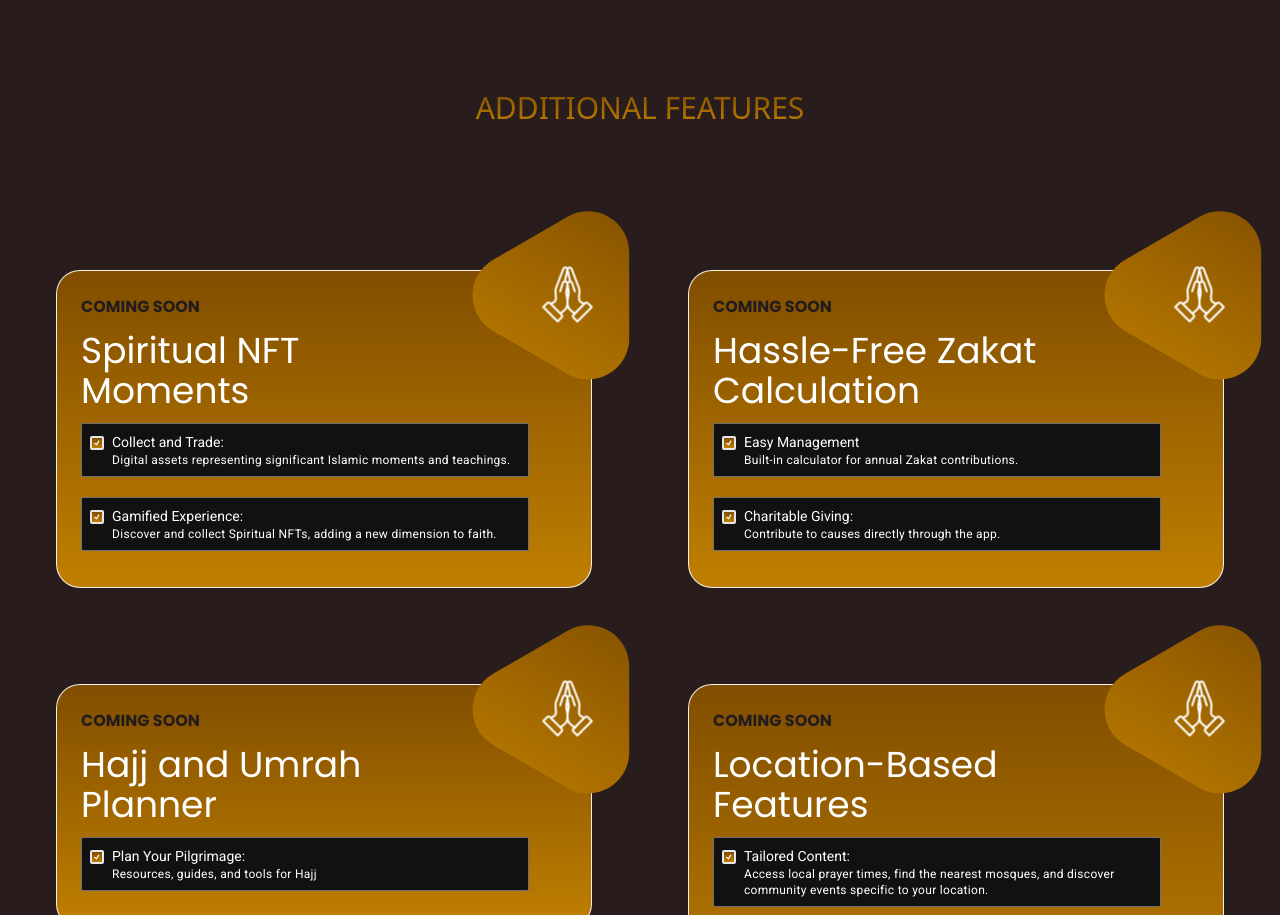
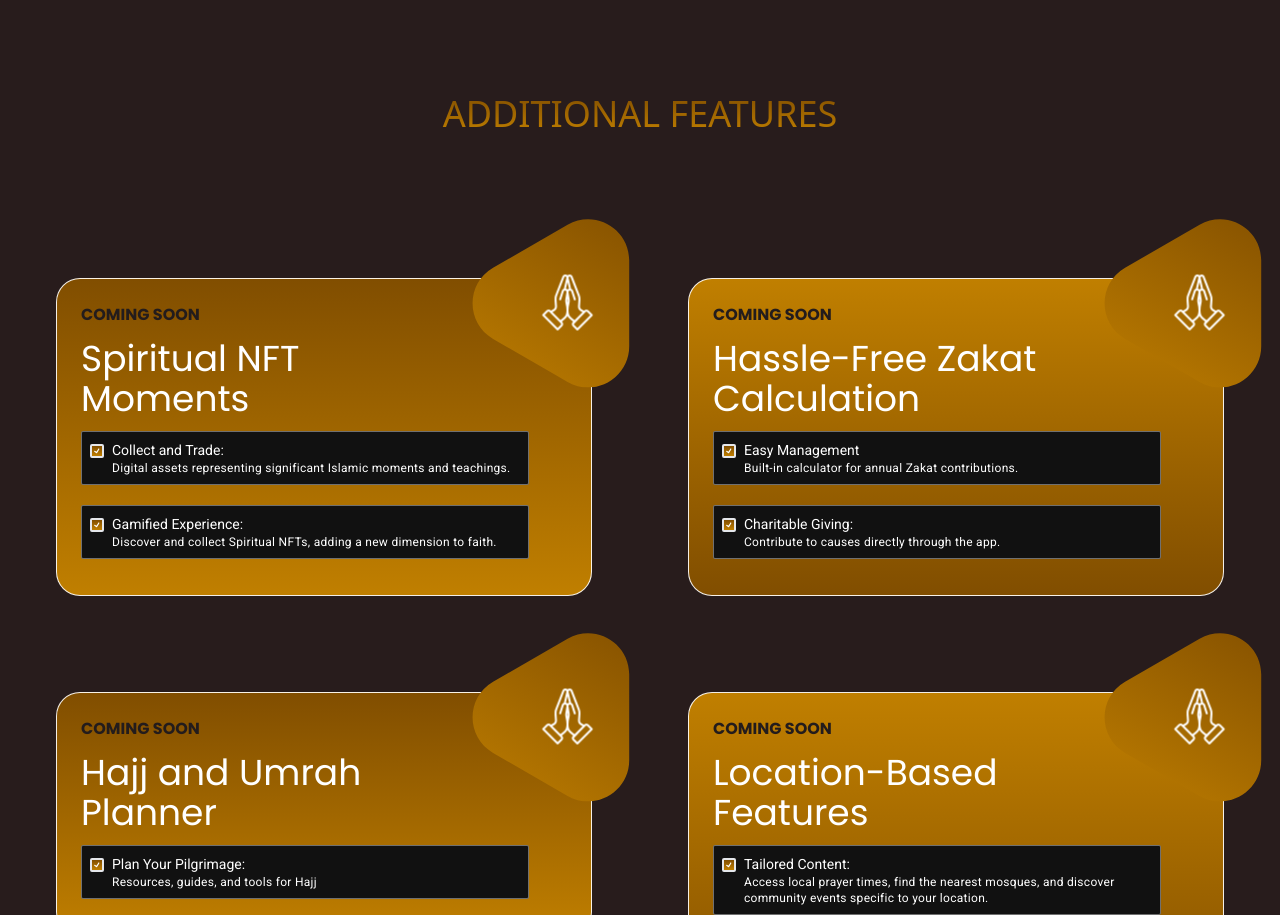
Before and after one commit to aleeza23/hasana_xcad, a React (Vite) app: page / in a window 1280 px wide. Shown: the part 1657-2572 px from the top of the page. Built offline with nearby package versions, Linux system fonts and the light colour scheme.

Commit message:
first commit

```diff
--- a/src/components/AddFeaturesCards.jsx
+++ b/src/components/AddFeaturesCards.jsx
@@ -2,7 +2,7 @@ import React from 'react';
 
 export const AddFeaturesCards = ({ image, heading, className, children }) => {
     return (
-        <div className={`${className} bg-gradient-to-b from-[#814E00] to-[#C07F00] border border-white/90 p-6 pb-9 rounded-3xl relative h-max`}>
+        <div className={`${className}  from-[#814E00] to-[#C07F00] border border-white/90 p-6 pb-9 rounded-3xl relative h-max`}>
             {/* SVG with Dynamic Image */}
             <div className="absolute -translate-y-1/2 translate-x-1/2 right-10">
                 <div className="relative">
--- a/src/components/SectionHeading.jsx
+++ b/src/components/SectionHeading.jsx
@@ -3,7 +3,7 @@ import React from 'react';
 export const SectionHeading = ({heading}) => {
   return (
     <>
-      <h1 className="text-center uppercase text-3xl gradient-text mb-12  ">
+      <h1 className="text-center uppercase text-4xl gradient-text mb-12  ">
         {heading}
       </h1>
     </>
--- a/src/sections/AdditionalFeatures.jsx
+++ b/src/sections/AdditionalFeatures.jsx
@@ -20,6 +20,7 @@ export const AdditionalFeatures = () => {
                     <AddFeaturesCards
                         image={prayImage}
                         heading="Spiritual NFT Moments"
+                        className={'bg-gradient-to-b'}
                     >
                         {/* Feature Boxes */}
                         <div className="flex flex-col gap-5">
@@ -41,7 +42,7 @@ export const AdditionalFeatures = () => {
                         </div>
                     </AddFeaturesCards>
 
-                    <AddFeaturesCards heading={'Hassle-Free Zakat Calculation'} image={prayImage}>
+                    <AddFeaturesCards heading={'Hassle-Free Zakat Calculation'} image={prayImage} className={'bg-gradient-to-t'}>
                         {/* Feature Boxes */}
                         <div className="flex flex-col gap-5">
                             <div className='bg-[#111111] flex items-start gap-2 max-w-md rounded-sm border px-2 py-2 border-white/40'>
@@ -62,7 +63,7 @@ export const AdditionalFeatures = () => {
                         </div>
                     </AddFeaturesCards>
 
-                    <AddFeaturesCards heading={'Hajj and Umrah Planner'} image={prayImage}>
+                    <AddFeaturesCards heading={'Hajj and Umrah Planner'} image={prayImage} className={'bg-gradient-to-b'}>
                         {/* Feature Boxes */}
                         <div className="flex flex-col gap-5">
                             <div className='bg-[#111111] flex items-start gap-2 max-w-md rounded-sm border px-2 py-2 border-white/40'>
@@ -76,7 +77,7 @@ export const AdditionalFeatures = () => {
                         </div>
                     </AddFeaturesCards>
 
-                    <AddFeaturesCards heading={'Location-Based Features'} image={prayImage}>
+                    <AddFeaturesCards heading={'Location-Based Features'} image={prayImage} className={'bg-gradient-to-t'}>
                         {/* Feature Boxes */}
                         <div className="flex flex-col gap-5">
                             <div className='bg-[#111111] flex items-start gap-2 max-w-md rounded-sm border px-2 py-2 border-white/40'>
@@ -98,7 +99,7 @@ export const AdditionalFeatures = () => {
                         </div>
                     </AddFeaturesCards>
 
-                    <AddFeaturesCards className='lg:-mt-[6.5rem]' heading={'Financial Ecosystem Development'} image={prayImage}>
+                    <AddFeaturesCards className='lg:-mt-[6.5rem] bg-gradient-to-t' heading={'Financial Ecosystem Development'} image={prayImage} >
                         {/* Feature Boxes */}
                         <div className="flex flex-col gap-5">
                             <div className='bg-[#111111] flex items-start gap-2 max-w-md rounded-sm border px-2 py-2 border-white/40'>
@@ -126,7 +127,7 @@ export const AdditionalFeatures = () => {
                         </div>
                     </AddFeaturesCards>
 
-                    <AddFeaturesCards  heading={'Commercial Expension'} image={prayImage}>
+                    <AddFeaturesCards heading={'Commercial Expension'} image={prayImage} className={'bg-gradient-to-b'}>
                         {/* Feature Boxes */}
                         <div className="flex flex-col gap-5">
                             <div className='bg-[#111111] flex items-start gap-2 max-w-md rounded-sm border px-2 py-2 border-white/40'>
```
Lines whose indentation alone changed are shown as unchanged.
